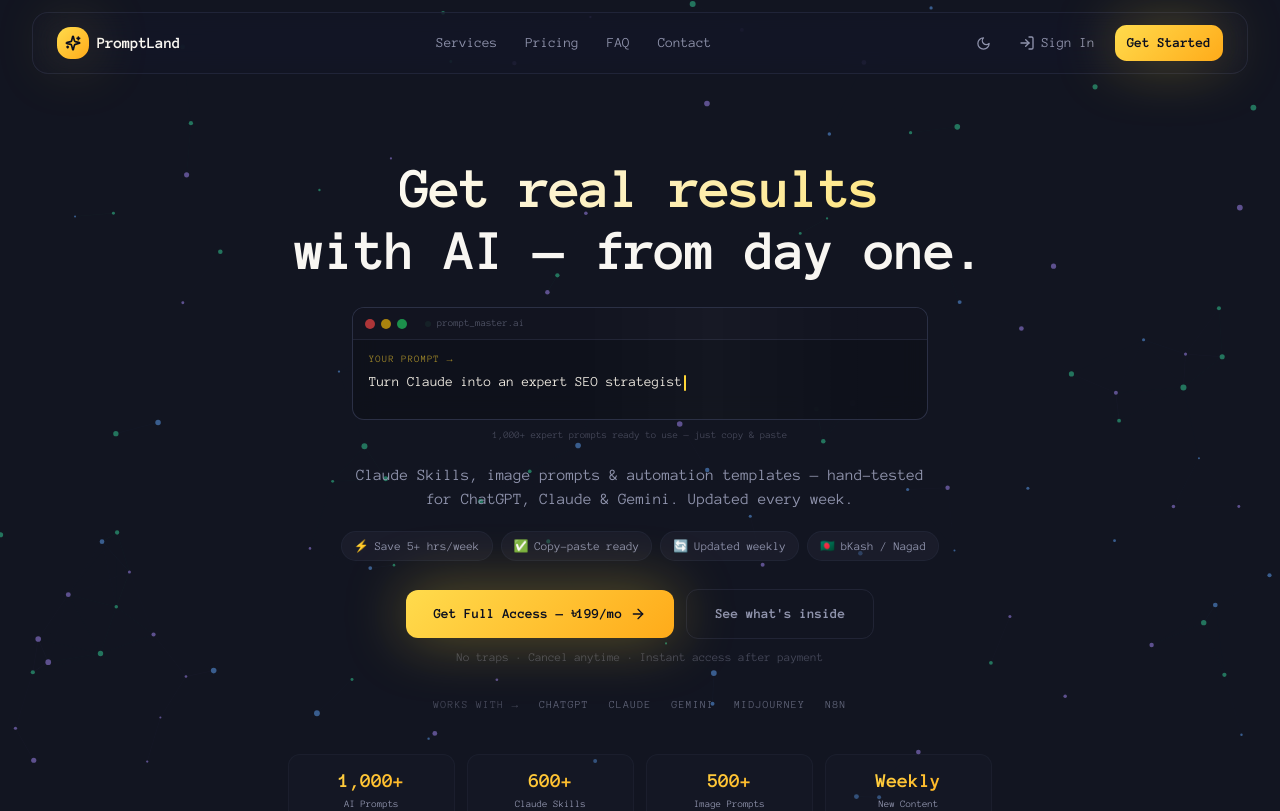
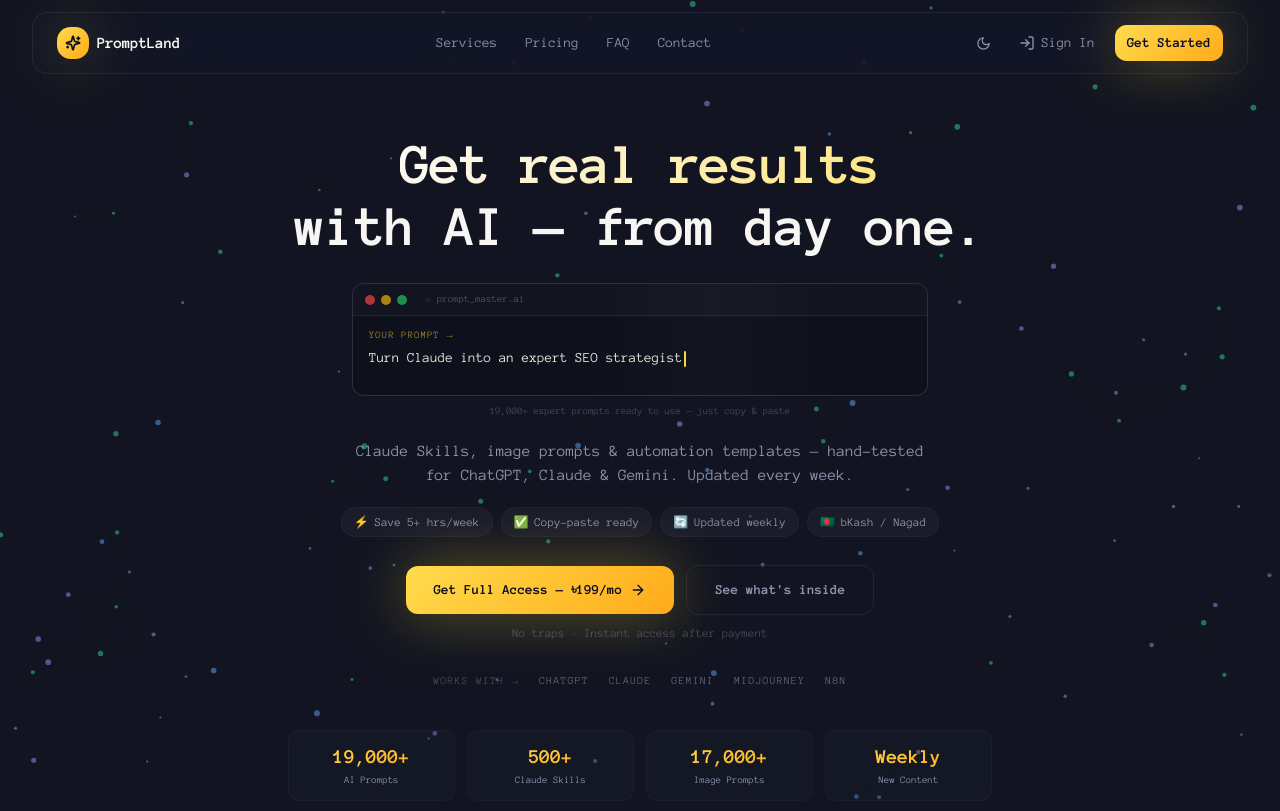
Before and after one commit to mahmudul0x/promptDaddy, a React (Vite) app: page / in a window 1280 px wide. Shown: the top 811 px of the page. Built offline with nearby package versions, Linux system fonts and the light colour scheme; no server answers; the HTML template or start-up script is replaced by a standard one.

Commit message:
hero update

```diff
--- a/src/components/site/IntroSection.tsx
+++ b/src/components/site/IntroSection.tsx
@@ -228,10 +228,10 @@ function FloatCard({
 
 /* ─── Stats counter strip ─── */
 const STATS = [
-  { value: "1,000+", label: "AI Prompts" },
-  { value: "600+",   label: "Claude Skills" },
-  { value: "500+",   label: "Image Prompts" },
-  { value: "Weekly", label: "New Content" },
+  { value: "19,000+", label: "AI Prompts" },
+  { value: "500+",    label: "Claude Skills" },
+  { value: "17,000+", label: "Image Prompts" },
+  { value: "Weekly",  label: "New Content" },
 ];
 
 /* ─── Main pills ─── */
@@ -340,7 +340,7 @@ export const IntroSection = () => {
         <div className="relative z-10 mx-auto max-w-3xl px-4 sm:px-6 lg:px-8 text-center">
 
           {/* Heading */}
-          <h1 className="intro-heading text-4xl sm:text-5xl lg:text-[3.6rem] font-black tracking-tight leading-[1.1]">
+<h1 className="intro-heading text-4xl sm:text-5xl lg:text-[3.6rem] font-black tracking-tight leading-[1.1] -mt-6">
               <span
                 style={{
                   background: "var(--gradient-text)",
@@ -416,7 +416,7 @@ export const IntroSection = () => {
               </div>
             </div>
             <p className="mt-2 text-[10px] text-muted-foreground/40 font-mono text-center">
-              1,000+ expert prompts ready to use — just copy &amp; paste
+              19,000+ expert prompts ready to use — just copy & paste
             </p>
           </div>
 
@@ -476,7 +476,7 @@ export const IntroSection = () => {
           </div>
 
           <p className="mt-2.5 text-xs text-muted-foreground/40">
-            No traps · Cancel anytime · Instant access after payment
+            No traps · Instant access after payment
           </p>
 
           {/* Works with */}
```
Lines whose indentation alone changed are shown as unchanged.
